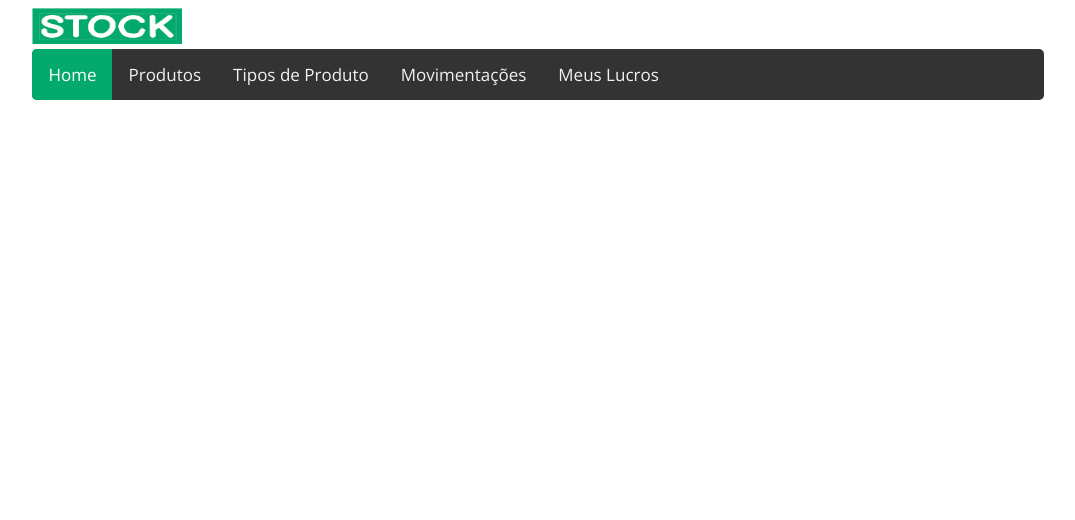
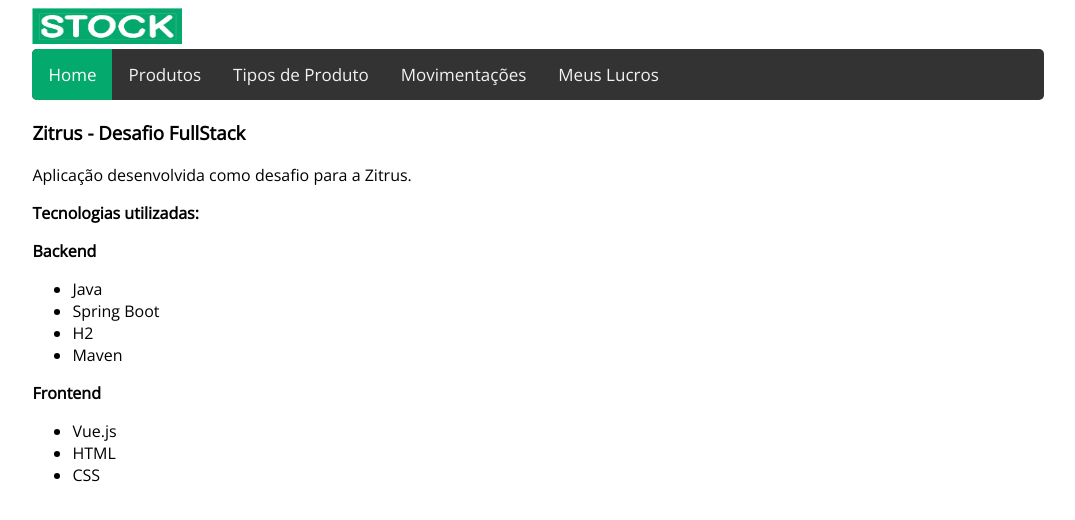
Before and after one commit to cesarcosta/zitrus-desafio-fullstack, a Vue app in the folder frontend/: page / in a window 1280 px wide. Shown: the top 520 px of the page, without its empty margins (102-1177 px from the left). Built offline with nearby package versions, Linux system fonts and the light colour scheme; what @devindex/vue-mask would draw is missing.

Commit message:
Created Home Page

```diff
--- a/frontend/src/views/HomePage.vue
+++ b/frontend/src/views/HomePage.vue
@@ -1,5 +1,27 @@
 <template>
-  <div class="home">
+  <div class="container">
+    <h3 class="weight">Zitrus - Desafio FullStack</h3>
+
+    <p>Aplicação desenvolvida como desafio para a Zitrus.</p>
+
+    <p class="weight">Tecnologias utilizadas: </p>
+
+    <p class="weight">Backend</p>
+
+    <ul>
+      <li>Java</li>
+      <li>Spring Boot</li>
+      <li>H2</li>
+      <li>Maven</li>
+    </ul>
+
+    <p class="weight">Frontend</p>
+
+    <ul>
+      <li>Vue.js</li>
+      <li>HTML</li>
+      <li>CSS</li>
+    </ul>
   </div>
 </template>
 
@@ -8,3 +30,9 @@ export default {
   name: 'HomeView'
 }
 </script>
+
+<style scoped>
+  .weight {
+    font-weight: bold;
+  }
+</style>
--- a/frontend/src/views/SalesPage.vue
+++ b/frontend/src/views/SalesPage.vue
@@ -39,6 +39,10 @@
       <div class="text-right sales-positive">
         Total Lucro: <span class="color-green">{{salesTotal ? formatMoney(salesTotal) : ''}}</span>
       </div>
+    </div>
+
+    <div v-else>
+      Sem registros encontrados
     </div>
 	</div>
 </template>
```
